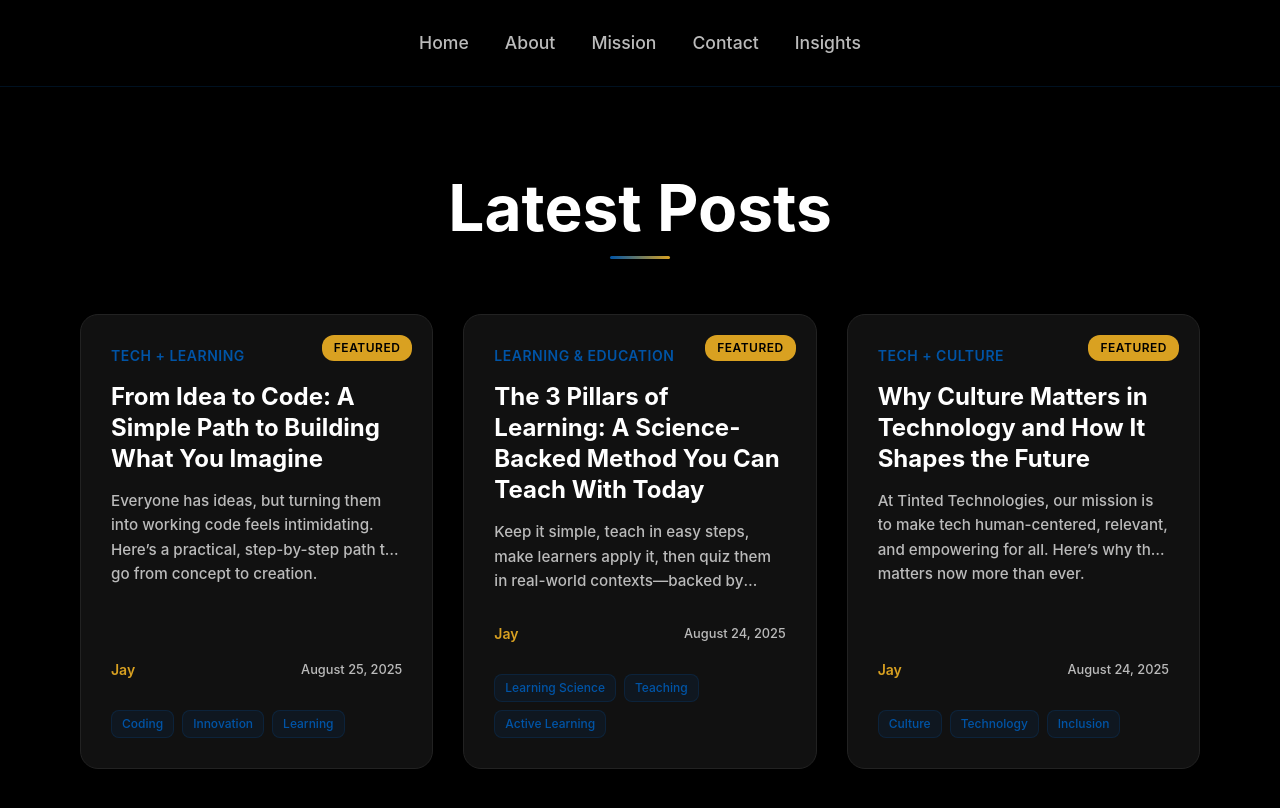
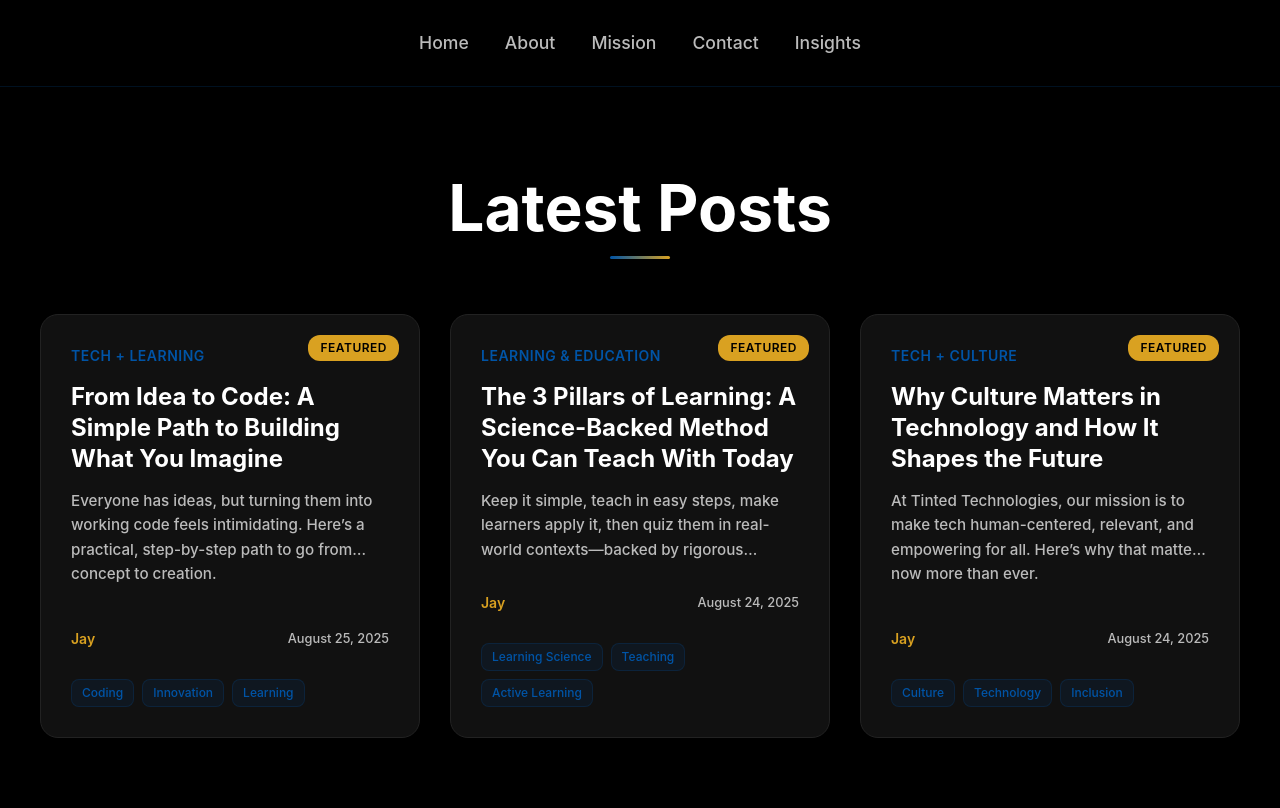
Before and after one commit to tintedtechnologies/tintedtechnologies.github.io, a React (Vite) app: page /blog in a window 1280 px wide. Shown: the top 808 px of the page. Built offline with nearby package versions, Linux system fonts and the light colour scheme.

Commit message:
Add files via upload

```diff
--- a/src/App.module.css
+++ b/src/App.module.css
@@ -922,7 +922,7 @@
 /* Blog Styles */
 .blogSection {
   padding: 120px 40px 60px;
-  max-width: 1200px;
+  max-width: 1400px;
   margin: 0 auto;
 }
 
@@ -933,7 +933,7 @@
 
 .blogGrid {
   display: grid;
-  grid-template-columns: repeat(auto-fit, minmax(350px, 1fr));
+  grid-template-columns: repeat(3, 1fr);
   gap: 30px;
   margin-top: 40px;
   align-items: stretch;
@@ -1053,6 +1053,13 @@
 }
 
 /* Mobile responsiveness for blog */
+@media (max-width: 1200px) {
+  .blogGrid {
+    grid-template-columns: repeat(2, 1fr);
+    gap: 25px;
+  }
+}
+
 @media (max-width: 768px) {
   .blogSection {
     padding: 40px 20px;
```
